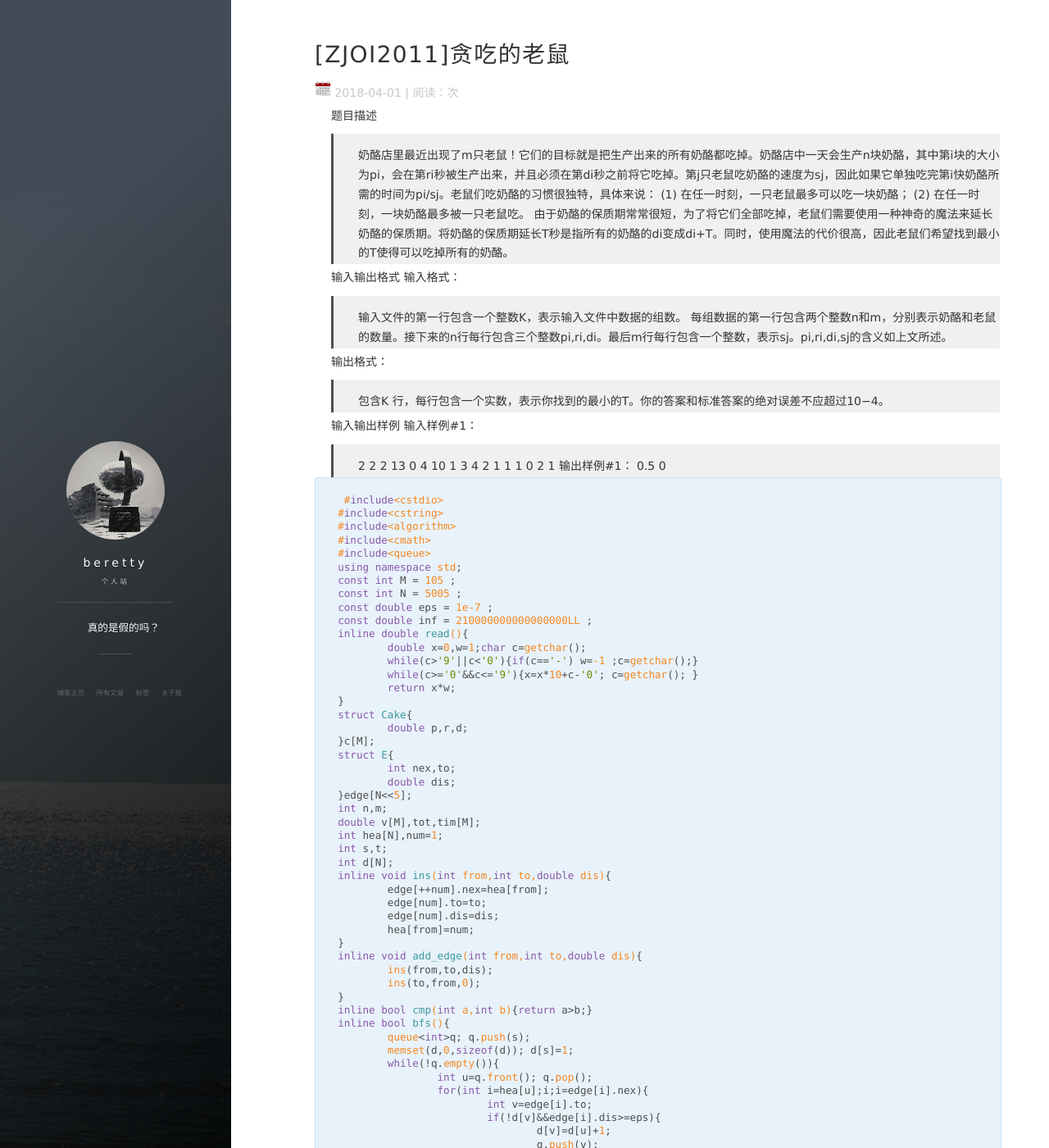
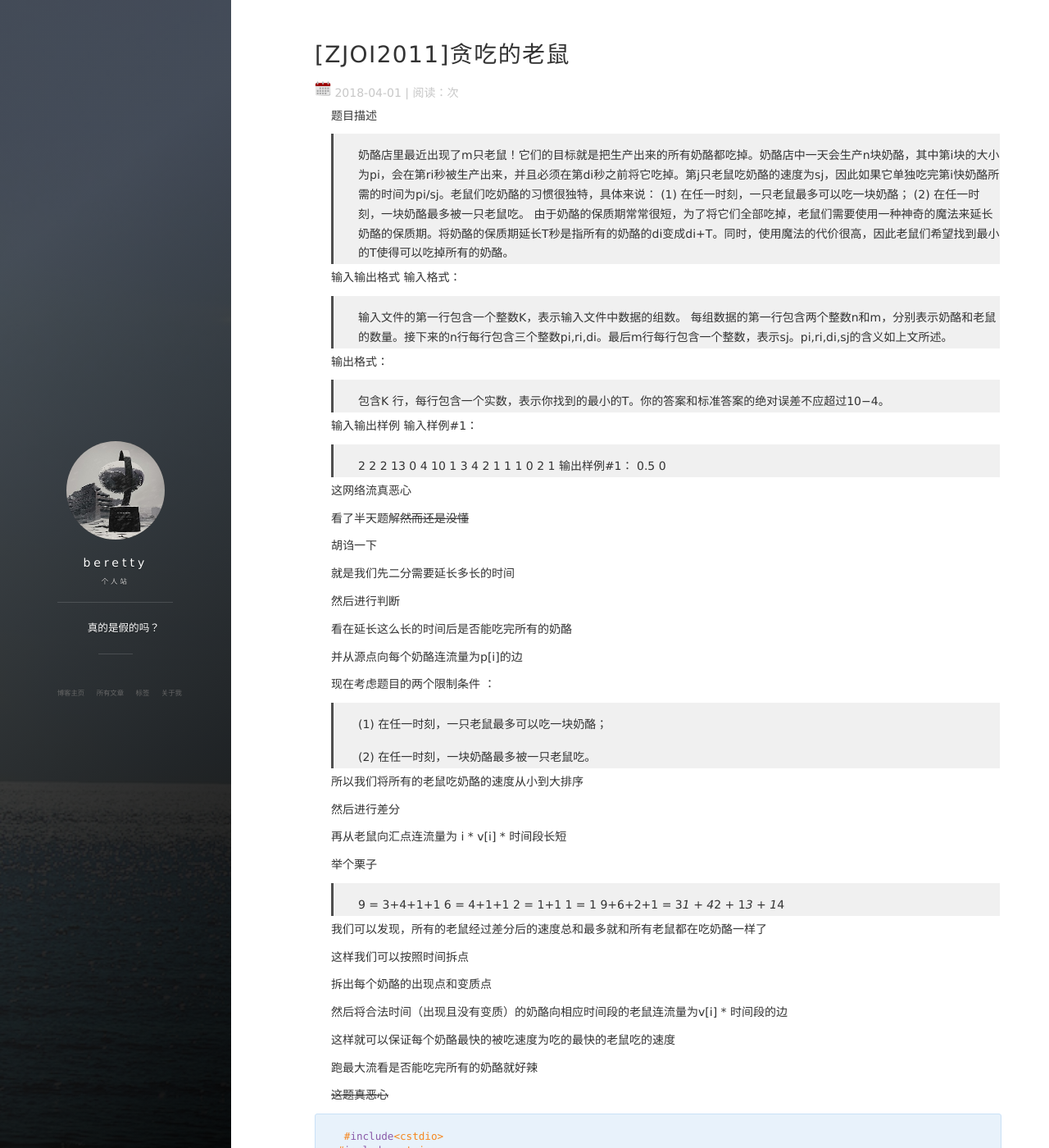
Before and after one commit to beretty/beretty.github.io, a Jekyll site: the page built from _posts/2018-04-01-[ZJOI2011]贪吃的老鼠.md, in a window 1280 px wide and 1400 px high. Shown: the whole window at 82% size. Built offline with Jekyll 4.4.1, drawn with Linux system fonts in a browser that asks for light colours; nearby versions of some CDN libraries; comment, search, counter and statistics services are not loaded; a style sheet for code colours, icons or effects is not loaded.

Commit message:
Update 2018-04-01-[ZJOI2011]贪吃的老鼠.md

````diff
--- a/_posts/2018-04-01-[ZJOI2011]贪吃的老鼠.md
+++ b/_posts/2018-04-01-[ZJOI2011]贪吃的老鼠.md
@@ -36,6 +36,53 @@ redirect_from:
 >0.5
  0
 
+
+ 这网络流真恶心
+
+看了半天题解~~然而还是没懂~~
+
+胡诌一下
+
+就是我们先二分需要延长多长的时间
+
+然后进行判断
+
+看在延长这么长的时间后是否能吃完所有的奶酪
+
+并从源点向每个奶酪连流量为p[i]的边
+
+现在考虑题目的两个限制条件 ：
+
+> (1) 在任一时刻，一只老鼠最多可以吃一块奶酪；
+
+>(2) 在任一时刻，一块奶酪最多被一只老鼠吃。
+
+所以我们将所有的老鼠吃奶酪的速度从小到大排序
+
+然后进行差分
+
+再从老鼠向汇点连流量为 i * v[i] * 时间段长短
+
+举个栗子
+>9 = 3+4+1+1
+ 6 = 4+1+1
+ 2 = 1+1
+ 1 = 1
+ 9+6+2+1 = 3*1 + 4*2 + 1*3 + 1*4
+
+ 我们可以发现，所有的老鼠经过差分后的速度总和最多就和所有老鼠都在吃奶酪一样了
+
+ 这样我们可以按照时间拆点
+
+ 拆出每个奶酪的出现点和变质点
+
+ 然后将合法时间（出现且没有变质）的奶酪向相应时间段的老鼠连流量为v[i] * 时间段的边
+
+ 这样就可以保证每个奶酪最快的被吃速度为吃的最快的老鼠吃的速度
+
+ 跑最大流看是否能吃完所有的奶酪就好辣
+
+ ~~这题真恶心~~
 
  ```
  #include<cstdio>
````
